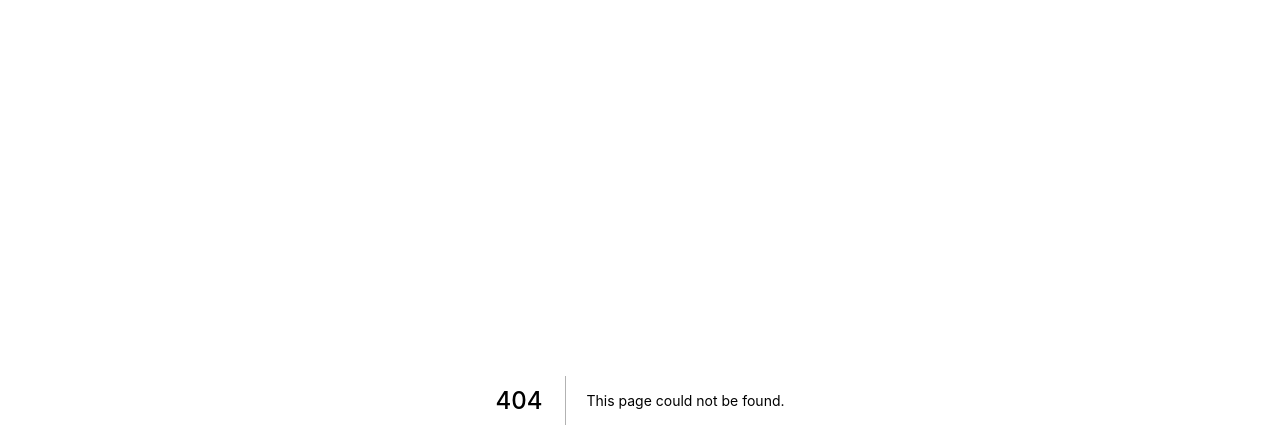
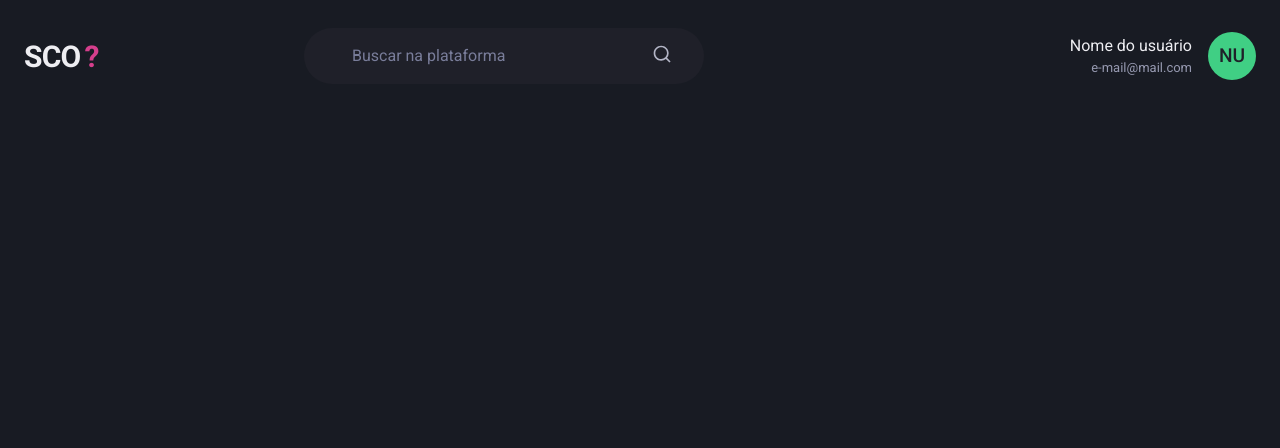
Before and after one commit to GabrielNogueiraBR/Software-Community-Open-Source, a Next.js app: page /dashboard in a window 1280 px wide. Before the commit this address had no page. Shown: the top 448 px of the page. Built offline with nearby package versions, Linux system fonts and the light colour scheme.

Commit message:
feat: add header component #SCOS-42

```diff
--- a/package.json
+++ b/package.json
@@ -19,7 +19,8 @@
     "framer-motion": "^7.3.5",
     "next": "12.3.0",
     "react": "18.2.0",
-    "react-dom": "18.2.0"
+    "react-dom": "18.2.0",
+    "react-icons": "^4.4.0"
   },
   "devDependencies": {
     "@types/node": "^18.7.18",
--- /dev/null
+++ b/src/components/Header/Logo.tsx
@@ -0,0 +1,22 @@
+import { Text } from "@chakra-ui/react";
+
+export function Logo() {
+  return (
+    <Text
+      fontSize={['2xl', '3xl']}
+      fontWeight={'bold'}
+      letterSpacing={'tight'}
+      w='64'
+    >
+      SCO
+      <Text
+        as={"span"}
+        color="pink.500"
+        marginLeft="1"
+        sx={{ transform: 'scaleX(-1)' }}
+      >
+        ?
+      </Text>
+    </Text>
+  )
+}
--- /dev/null
+++ b/src/components/Header/Profile.tsx
@@ -0,0 +1,24 @@
+import { Box, Flex, Text, Avatar } from "@chakra-ui/react";
+
+interface ProfileProps {
+  showProfileData?: boolean;
+}
+
+export function Profile({ showProfileData = true }: ProfileProps) {
+  return (
+    <Flex align="center">
+      {showProfileData && (
+        <Box mr="4" textAlign="right">
+          <Text>Nome do usuário</Text>
+          <Text color="gray.300" fontSize="small">
+            e-mail@mail.com
+          </Text>
+        </Box>
+      )}
+      <Avatar
+        size="md"
+        name="Nome do Usuário"
+      />
+    </Flex>
+  );
+}
--- /dev/null
+++ b/src/components/Header/SearchBox.tsx
@@ -0,0 +1,30 @@
+import { Flex, Icon, Input } from "@chakra-ui/react";
+import { RiSearchLine } from "react-icons/ri";
+
+export function SearchBox() {
+  return (
+    <Flex
+      as="label"
+      flex="1"
+      py="4"
+      px="8"
+      ml="6"
+      maxWidth={400}
+      alignSelf="center"
+      color="gray.200"
+      position="relative"
+      bg="gray.800"
+      borderRadius={"full"}
+    >
+      <Input
+        color="gray.50"
+        variant="unstyled"
+        px="4"
+        mr="4"
+        placeholder="Buscar na plataforma"
+        _placeholder={{ color: "gray.400" }}
+      />
+      <Icon as={RiSearchLine} fontSize="20" />
+    </Flex>
+  );
+}
--- /dev/null
+++ b/src/components/Header/index.tsx
@@ -0,0 +1,47 @@
+import { Flex, Icon, IconButton, useBreakpointValue } from "@chakra-ui/react";
+import { RiMenuLine } from "react-icons/ri";
+import { useSidebarDrawer } from "../../contexts/SidebarDrawerContext";
+
+import { Logo } from "./Logo";
+import { Profile } from "./Profile";
+import { SearchBox } from "./SearchBox";
+
+export default function Header() {
+  const { onOpen } = useSidebarDrawer();
+
+  const isWideVersion = useBreakpointValue({
+    base: false,
+    lg: true,
+  });
+
+  return (
+    <Flex
+      as="header"
+      w="100%"
+      maxWidth={1480}
+      h="20"
+      marginX="auto"
+      mt="4"
+      px="6"
+      align="center"
+    >
+      {!isWideVersion && (
+        <IconButton
+          icon={<Icon as={RiMenuLine} />}
+          fontSize="24"
+          variant="unstyled"
+          onClick={onOpen}
+          aria-label="Open navigation"
+          mr="2"
+        ></IconButton>
+      )}
+      <Logo />
+
+      {isWideVersion && <SearchBox />}
+
+      <Flex align="center" marginLeft="auto">
+        <Profile showProfileData={isWideVersion} />
+      </Flex>
+    </Flex>
+  );
+}
--- /dev/null
+++ b/src/contexts/SidebarDrawerContext.tsx
@@ -0,0 +1,30 @@
+import { UseDisclosureReturn, useDisclosure } from "@chakra-ui/react";
+import { useRouter } from "next/router";
+import { createContext, ReactNode, useContext, useEffect } from "react";
+
+interface SidebarDrawerProviderProps {
+  children: ReactNode;
+}
+
+type SidebarDrawerContextData = UseDisclosureReturn;
+
+const SidebarDrawerContext = createContext({} as SidebarDrawerContextData);
+
+export function SidebarDrawerProvider({
+  children,
+}: SidebarDrawerProviderProps) {
+  const disclosure = useDisclosure();
+  const router = useRouter();
+
+  useEffect(() => {
+    disclosure.onClose();
+  }, [router.asPath]);
+
+  return (
+    <SidebarDrawerContext.Provider value={disclosure}>
+      {children}
+    </SidebarDrawerContext.Provider>
+  );
+}
+
+export const useSidebarDrawer = () => useContext(SidebarDrawerContext);
--- /dev/null
+++ b/src/pages/dashboard.tsx
@@ -0,0 +1,10 @@
+import { Flex } from "@chakra-ui/react";
+import Header from "../components/Header";
+
+export default function Dashboard() {
+  return (
+    <Flex direction="column" h="100vh">
+      <Header />
+    </Flex>
+  );
+}
```
Also changed, not shown: 1 other file (tests, documents, lock files or other folders).
